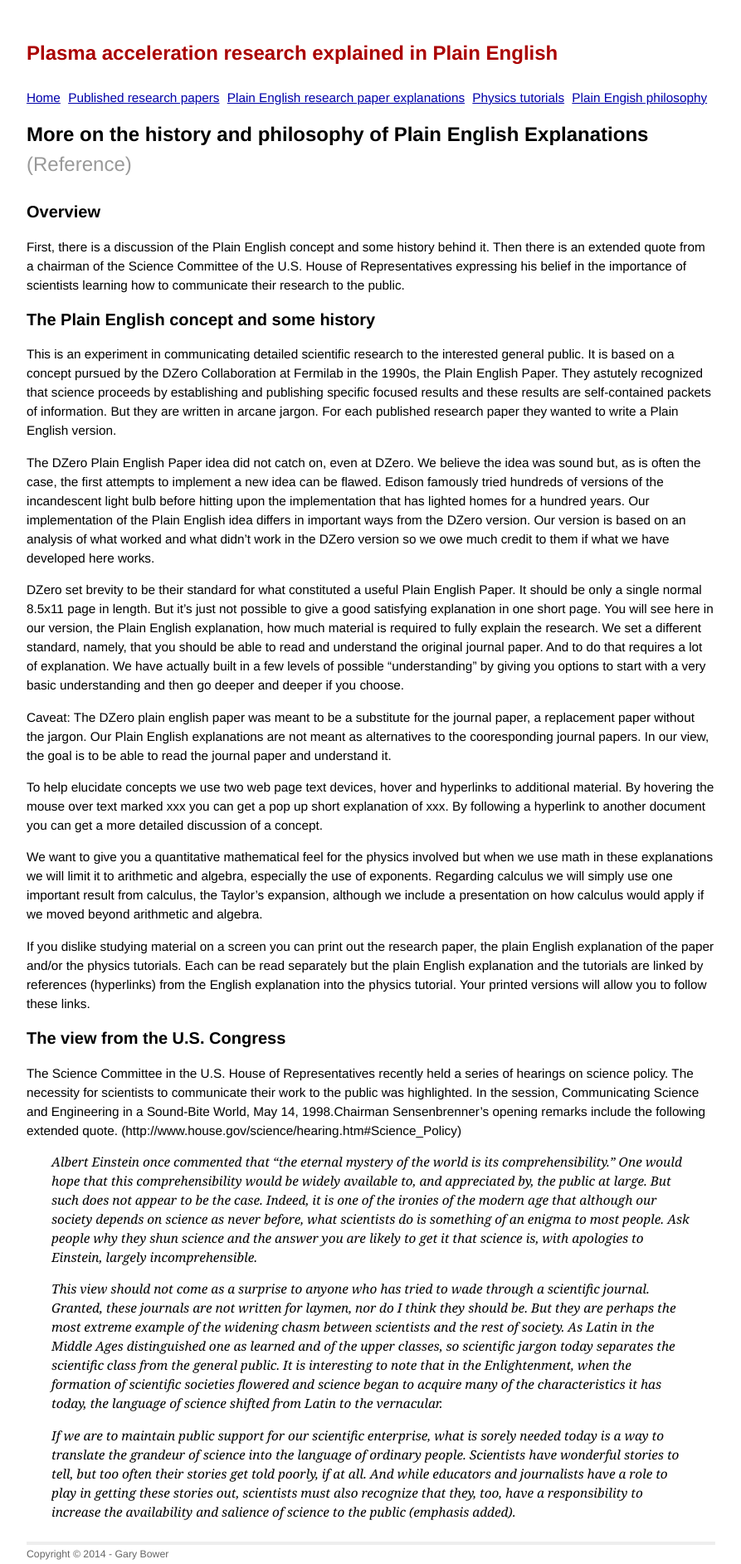
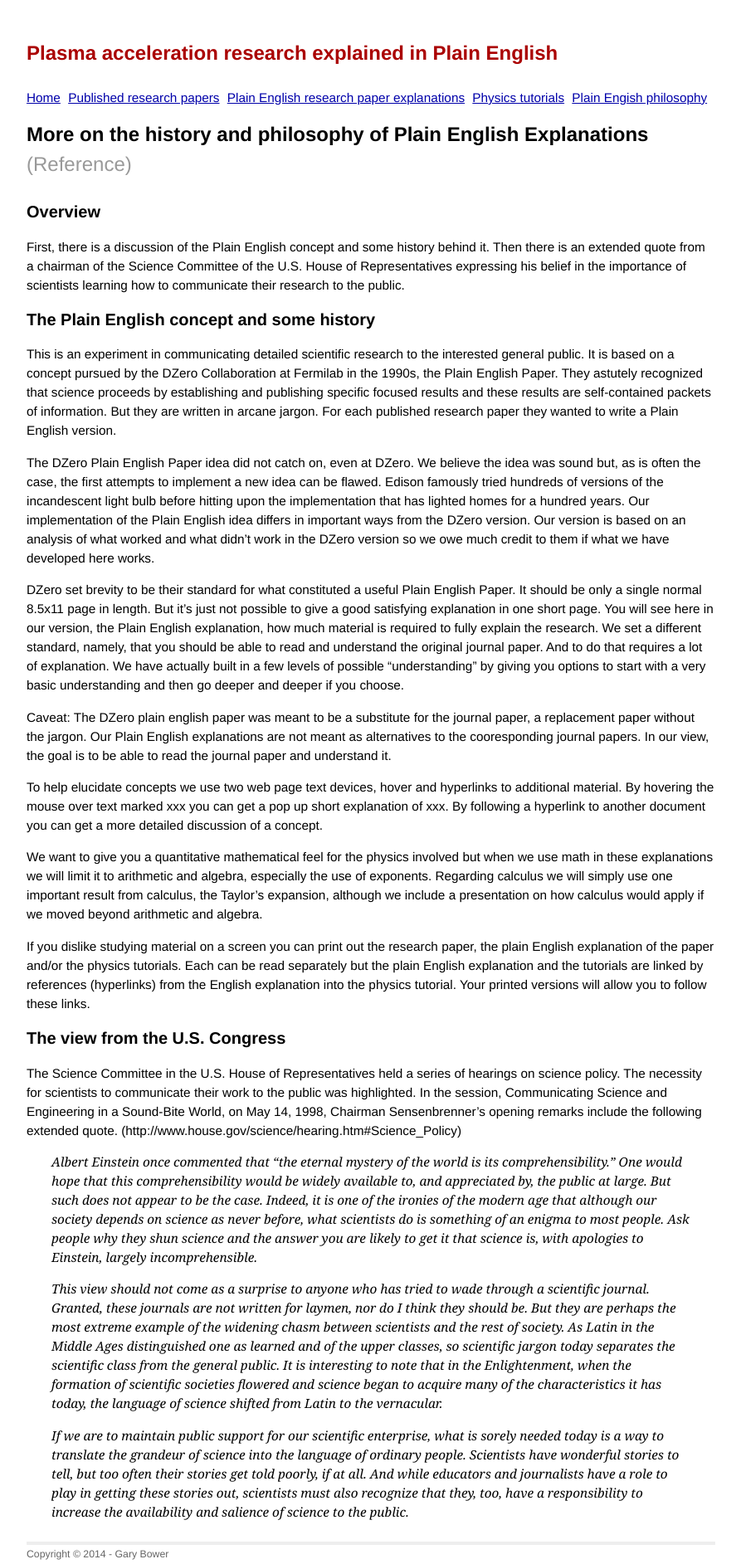
Before and after one commit to grbfacet/facet, a Jekyll site: the page built from plain-english-papers.md, in a window 1280 px wide. Shown: the whole page at 83% size, without its empty margins (193-1086 px from the left). Built offline with Jekyll 4.4.1, drawn with Linux system fonts in a browser that asks for light colours.

Commit message:
Update plain-english-papers.md

```diff
--- a/plain-english-papers.md
+++ b/plain-english-papers.md
@@ -26,11 +26,11 @@ If you dislike studying material on a screen you can print out the research pape
 
 ## The view from the U.S. Congress
 
-The Science Committee in the U.S. House of Representatives recently held a series of hearings on science policy. The necessity for scientists to communicate their work to the public was highlighted. In the session, Communicating Science and Engineering in a Sound-Bite World, May 14, 1998.Chairman Sensenbrenner’s opening remarks include the following extended quote. (http://www.house.gov/science/hearing.htm#Science_Policy)
+The Science Committee in the U.S. House of Representatives held a series of hearings on science policy. The necessity for scientists to communicate their work to the public was highlighted. In the session, Communicating Science and Engineering in a Sound-Bite World, on May 14, 1998, Chairman Sensenbrenner’s opening remarks include the following extended quote. (http://www.house.gov/science/hearing.htm#Science_Policy)
 
 
 > Albert Einstein once commented that "the eternal mystery of the world is its comprehensibility." One would hope that this comprehensibility would be widely available to, and appreciated by, the public at large. But such does not appear to be the case. Indeed, it is one of the ironies of the modern age that although our society depends on science as never before, what scientists do is something of an enigma to most people. Ask people why they shun science and the answer you are likely to get it that science is, with apologies to Einstein, largely incomprehensible.
 
 > This view should not come as a surprise to anyone who has tried to wade through a scientific journal. Granted, these journals are not written for laymen, nor do I think they should be. But they are perhaps the most extreme example of the widening chasm between scientists and the rest of society. As Latin in the Middle Ages distinguished one as learned and of the upper classes, so scientific jargon today separates the scientific class from the general public. It is interesting to note that in the Enlightenment, when the formation of scientific societies flowered and science began to acquire many of the characteristics it has today, the language of science shifted from Latin to the vernacular.
 
-> If we are to maintain public support for our scientific enterprise, what is sorely needed today is a way to translate the grandeur of science into the language of ordinary people. Scientists have wonderful stories to tell, but too often their stories get told poorly, if at all. And while educators and journalists have a role to play in getting these stories out, scientists must also recognize that they, too, have a responsibility to increase the availability and salience of science to the public (emphasis added).
+> If we are to maintain public support for our scientific enterprise, what is sorely needed today is a way to translate the grandeur of science into the language of ordinary people. Scientists have wonderful stories to tell, but too often their stories get told poorly, if at all. And while educators and journalists have a role to play in getting these stories out, scientists must also recognize that they, too, have a responsibility to increase the availability and salience of science to the public.
```
